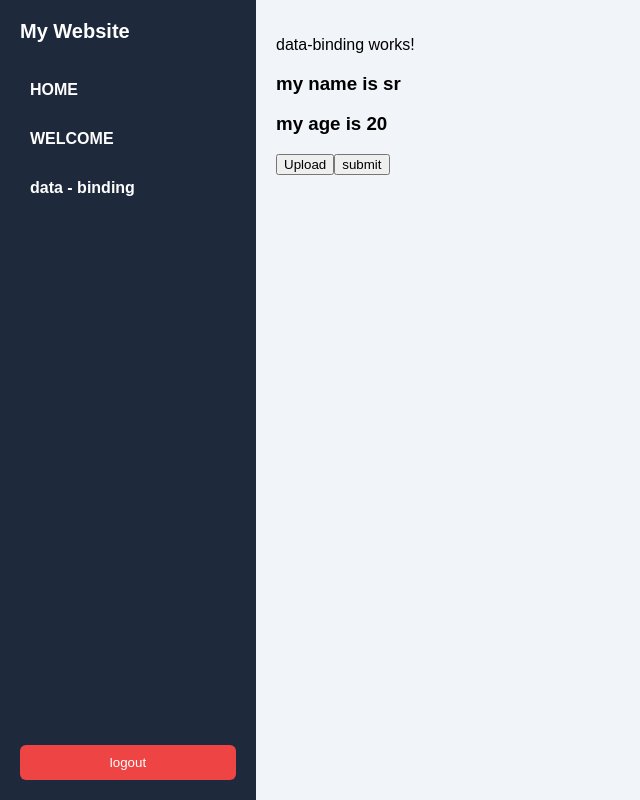
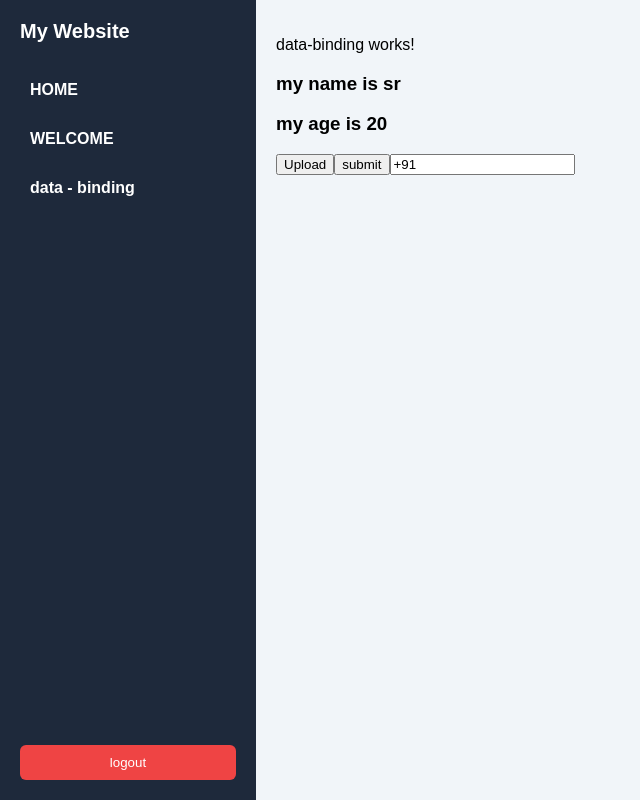
Before and after one commit to siva20510/my-app, an Angular app: page /dashboard/data-binding in a window 1280 px wide. Shown: the whole page, without its empty margins (0-640 px from the left). Built offline with nearby package versions, Linux system fonts and the light colour scheme.

Commit message:
Two way binding is done

```diff
--- a/src/app/app.module.ts
+++ b/src/app/app.module.ts
@@ -9,6 +9,7 @@ import { PageNotFoundComponent } from './page-not-found/page-not-found.component
 import { HomeComponent } from './home/home.component';
 import { WelcomeComponent } from './welcome/welcome.component';
 import { DataBindingComponent } from './data-binding/data-binding.component';
+import { FormsModule } from '@angular/forms';
 
 @NgModule({
   declarations: [
@@ -22,7 +23,8 @@ import { DataBindingComponent } from './data-binding/data-binding.component';
   ],
   imports: [
     BrowserModule,
-    AppRoutingModule
+    AppRoutingModule,
+    FormsModule
   ],
   providers: [],
   bootstrap: [AppComponent]
--- a/src/app/data-binding/data-binding.component.html
+++ b/src/app/data-binding/data-binding.component.html
@@ -10,3 +10,6 @@
 
  <!--event binding  -->
  <button (click)="submit()">submit</button>
+
+ <!-- two way binding -->
+  <input type="text" [(ngModel)] = "phone">
--- a/src/app/data-binding/data-binding.component.ts
+++ b/src/app/data-binding/data-binding.component.ts
@@ -12,6 +12,7 @@ export class DataBindingComponent {
   name:string = "sr";
 
   isInValid:boolean = false;
+  phone:string = "+91"
 
   submit(){
     alert("submitted");
```
